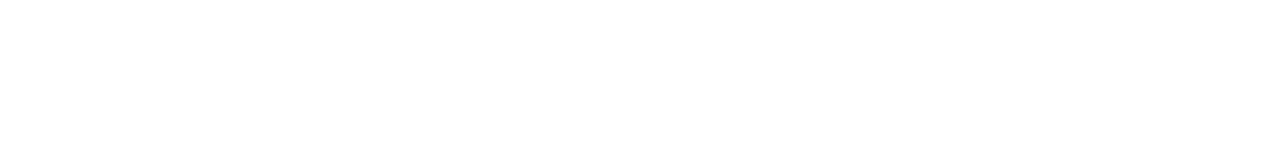
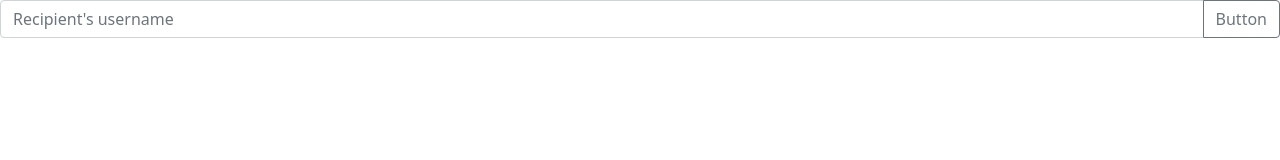
Before and after one commit to gghigi/weather-API, a plain HTML site: page index.html in a window 1280 px wide. Drawn offline with nearby package versions, Linux system fonts and the light colour scheme.

Commit message:
Add input and button

```diff
--- a/index.html
+++ b/index.html
@@ -13,6 +13,12 @@
 </head>
 <body>
 
+    <!--Input & button-->
+    <div class="input-group mb-3">
+        <input type="text" class="form-control" placeholder="Recipient's username" aria-label="Recipient's username"
+            aria-describedby="button-addon2">
+        <button class="btn btn-outline-secondary" type="button" id="button-addon2">Button</button>
+    </div>
 
 
 
```
